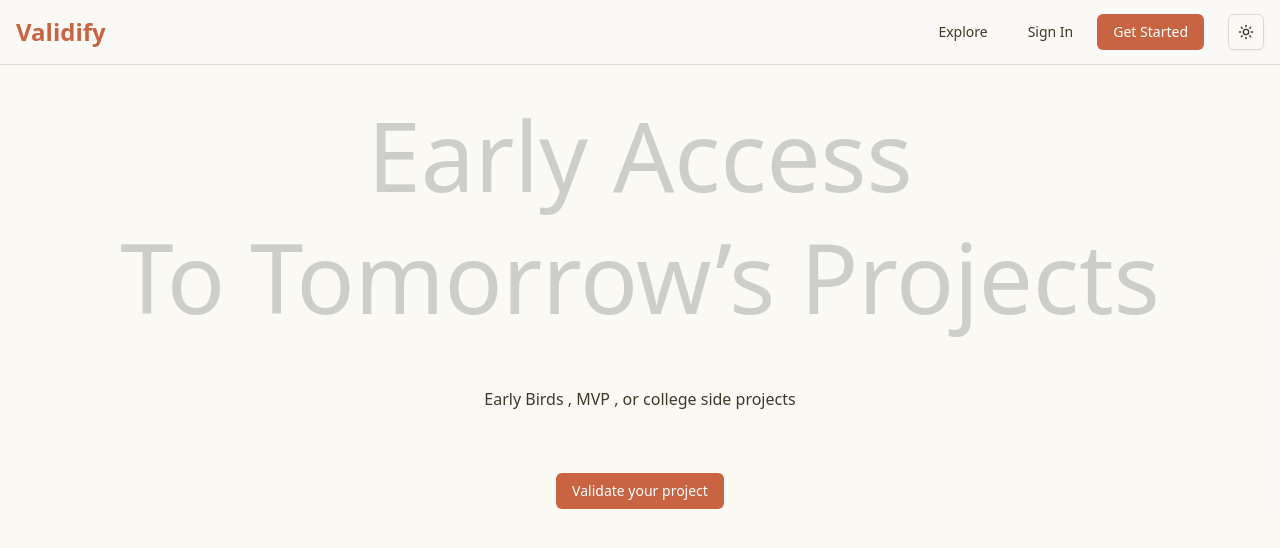
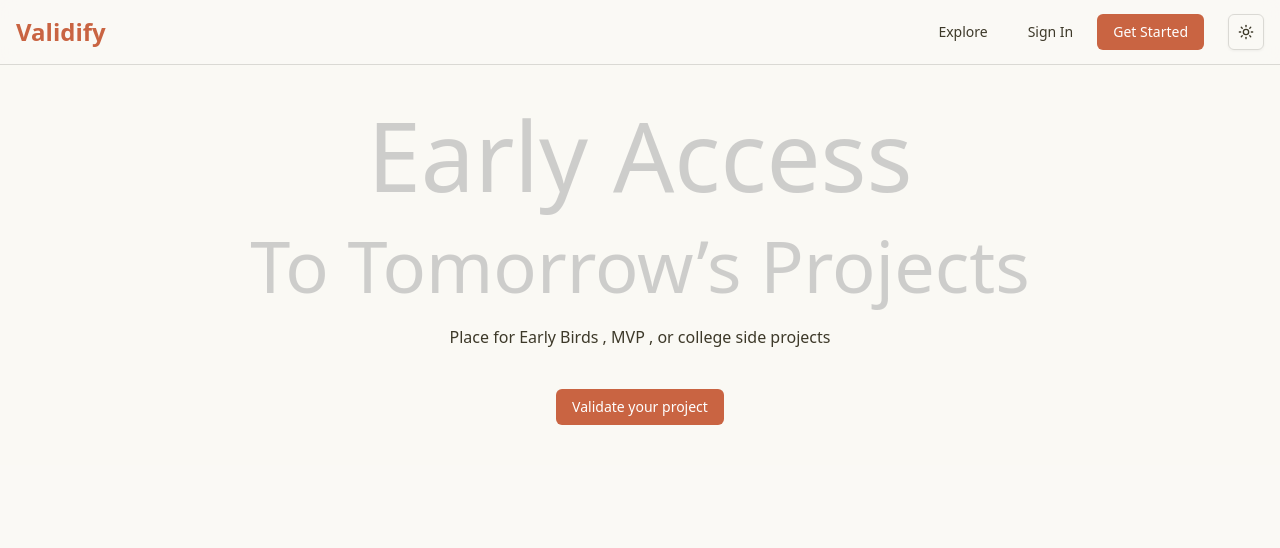
Before and after one commit to Easyvipin/validify, a Next.js app: page / in a window 1280 px wide. Shown: the top 548 px of the page. Built offline with nearby package versions, Linux system fonts and the light colour scheme; no server answers.

Commit message:
feat landing: home banner

```diff
--- a/app/(public)/page.tsx
+++ b/app/(public)/page.tsx
@@ -16,13 +16,17 @@ export default async function Home() {
         text="To Tomorrow’s Projects"
         disabled={false}
         speed={3}
-        className="custom-class text-8xl"
+        className="custom-class text-7xl text-primary"
       />
-      <h3>Early Birds , MVP , or college side projects</h3>
-      <AuthRedirectButton
-        isAuthenticated={isLoggedIn}
-        label="Validate your project"
-      />
+      <div className="flex flex-col justify-center items-center gap-10">
+        <h3 className="mt-0">
+          Place for Early Birds , MVP , or college side projects
+        </h3>
+        <AuthRedirectButton
+          isAuthenticated={isLoggedIn}
+          label="Validate your project"
+        />
+      </div>
     </div>
   );
 }
```
